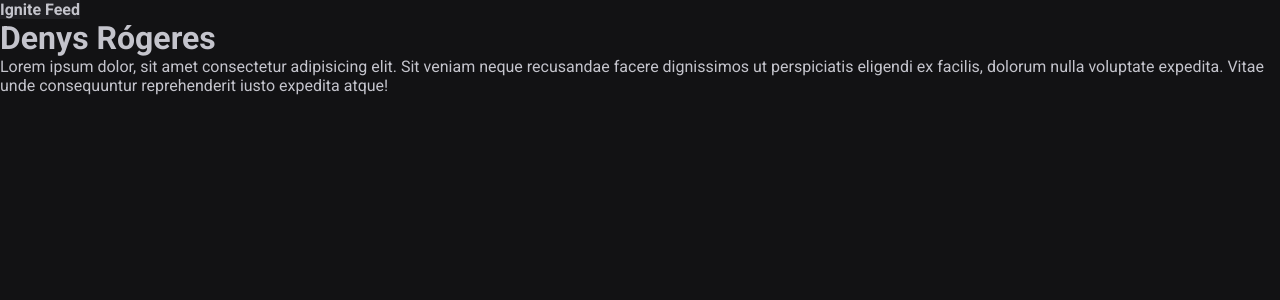
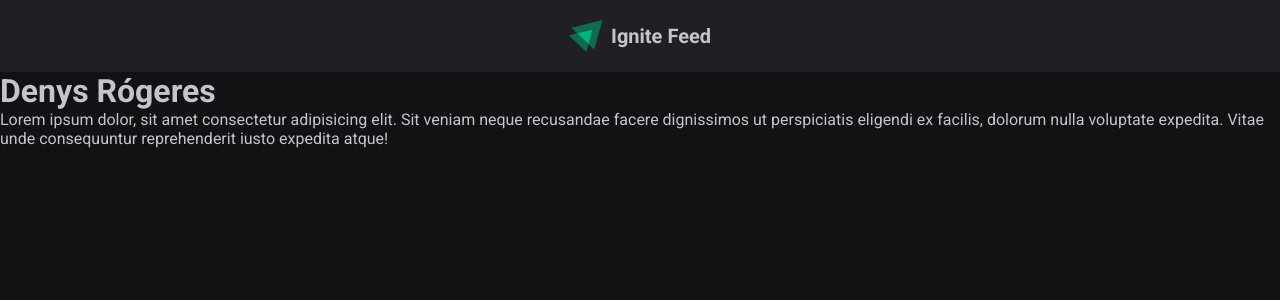
Before and after one commit to DenysRogeres/IgniteFeed, a React (Vite) app: page / in a window 1280 px wide. Shown: the top 300 px of the page. Built offline with nearby package versions, Linux system fonts and the light colour scheme.

Commit message:
criando componente header

```diff
--- a/src/components/Header.jsx
+++ b/src/components/Header.jsx
@@ -1,9 +1,11 @@
 import styles from './Header.module.css'
+import igniteLogo  from '../assets/ignite-logo.svg'
 
 export function Header() {
     return(
-        <header>
-            <strong className={styles.header}>Ignite Feed</strong>
+        <header className={styles.header}>
+            <img src={igniteLogo} alt="Logo do Ignite" />
+            <strong>Ignite Feed</strong>
         </header>
     )
 }
--- a/src/components/Header.module.css
+++ b/src/components/Header.module.css
@@ -1,4 +1,16 @@
 .header {
-    background-color: #202024;
-    height: 80px;
+    background-color: var(--gray-800);
+
+    display: flex;
+    justify-content: center;
+    align-items: center;
+    padding: 1.25rem 0;
+
+    font-size: 1.25rem;
+    font-weight: 700;
 }
+
+.header img {
+    height: 2rem;
+    margin-right: 0.5rem;
+}
```
Also changed, not shown: src/assets/ignite-logo.svg (added).
